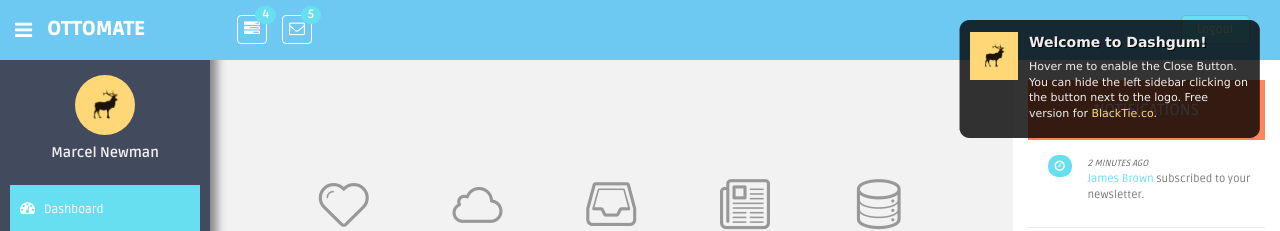
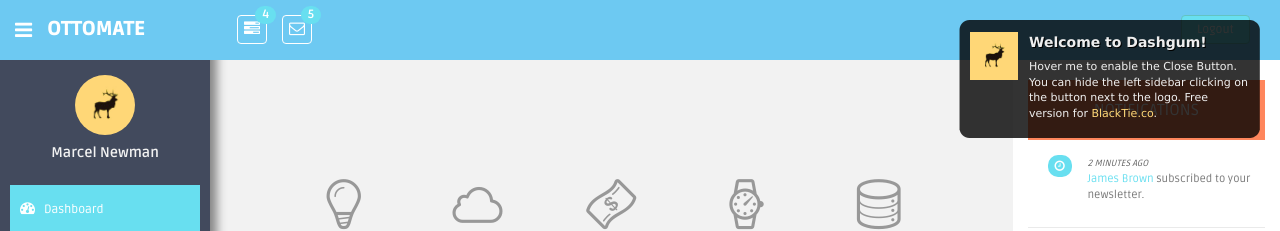
Before and after one commit to piratetone/dashboard, a plain HTML site: page index.html in a window 1280 px wide. Shown: the top 231 px of the page. Drawn offline with Linux system fonts and the light colour scheme; no server answers.

Commit message:
fixed the icons on the home page

```diff
--- a/index.html
+++ b/index.html
@@ -294,7 +294,7 @@
                   	<div class="row mtbox">
                   		<div class="col-md-2 col-sm-2 col-md-offset-1 box0">
                   			<div class="box1">
-					  			<span class="li_heart"></span>
+					  			<span class="li_bulb"></span>
 					  			<h3>933</h3>
                   			</div>
 					  			<p>933 People liked your page the last 24hs. Whoohoo!</p>
@@ -308,14 +308,14 @@
                   		</div>
                   		<div class="col-md-2 col-sm-2 box0">
                   			<div class="box1">
-					  			<span class="li_stack"></span>
+					  			<span class="li_banknote"></span>
 					  			<h3>23</h3>
                   			</div>
 					  			<p>You have 23 unread messages in your inbox.</p>
                   		</div>
                   		<div class="col-md-2 col-sm-2 box0">
                   			<div class="box1">
-					  			<span class="li_news"></span>
+					  			<span class="li_clock"></span>
 					  			<h3>+10</h3>
                   			</div>
 					  			<p>More than 10 news were added in your reader.</p>
```
Also changed, not shown: 2 other files.
